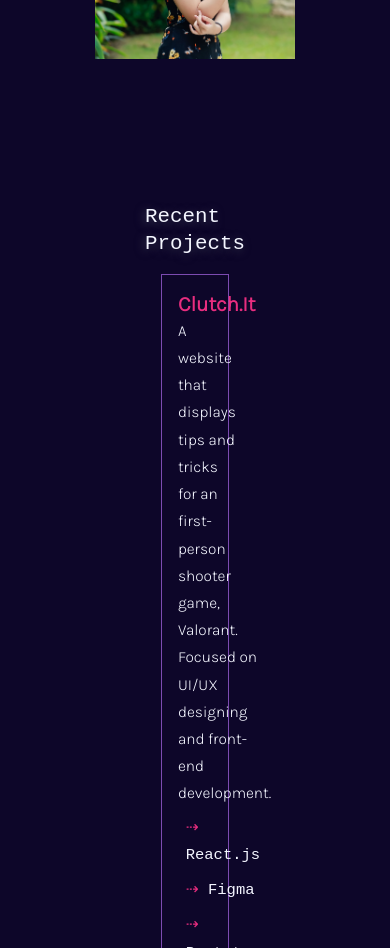
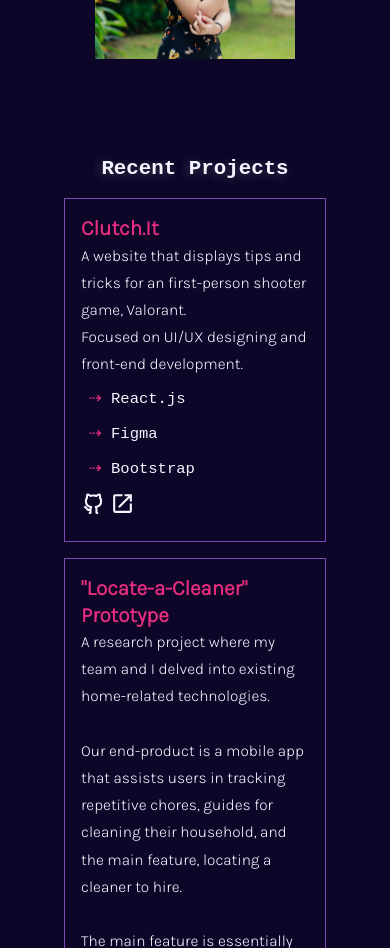
Before and after one commit to chlo-ng/personal-website, a React (Create React App) app in the folder personal-website/: page /home in a window 390 px wide. Shown: the part 1660-2608 px from the top of the page. Built offline with nearby package versions, Linux system fonts and the light colour scheme.

Commit message:
small styling changes

```diff
--- a/personal-website/src/components/miscellaneous/Misc.css
+++ b/personal-website/src/components/miscellaneous/Misc.css
@@ -23,3 +23,31 @@
 .container li {
     color: var(--lighter-gray);
 }
+
+/* MEDIA QUERIES (MEDIUM DEVICES) */
+@media screen and (max-width: 1024px) {
+    #misc, #misc .container {
+        height: fit-content;
+        width: 100%;
+        padding: 2em;
+    }
+
+  }
+
+/* MEDIA QUERIES (SMALL DEVICES) */
+@media screen and (max-width: 600px) {
+    #misc, #misc .container {
+        height: fit-content;
+        width: 100%;
+        padding: 2em;
+    }
+
+    .container ul {
+        display: flex;
+        flex-direction: column;
+    }
+
+    .container li {
+        font-size: var(--font-xs);
+    }
+  }
--- a/personal-website/src/components/projects/Projects.css
+++ b/personal-website/src/components/projects/Projects.css
@@ -69,10 +69,11 @@
 }
 
 
-/* MEDIA QUERIES (SMALL DEVICES) */
+/* MEDIA QUERIES (MEDIUM DEVICES) */
 @media screen and (max-width: 1024px) {
-    #projects {
+    #projects, #projects .container {
         height: fit-content;
+        width: 100%;
         padding: 2em;
     }
 
@@ -90,8 +91,9 @@
 
 /* MEDIA QUERIES (SMALL DEVICES) */
 @media screen and (max-width: 600px) {
-    #projects {
+    #projects, #projects .container {
         height: fit-content;
+        width: 100%;
         padding: 2em;
     }
 
@@ -107,6 +109,7 @@
     .project__hbox {
         display: flex;
         flex-direction: column;
+        width: 100%;
     }
 
   }
--- a/personal-website/src/index.css
+++ b/personal-website/src/index.css
@@ -72,7 +72,7 @@
   font-size: var(--font-md);
   color: var(--lighter-gray);
   text-shadow: -2px 2px 10px var(--dark-gray);
-  font-weight: 200;
+  text-align: center;
 }
 
 h3 {
```
